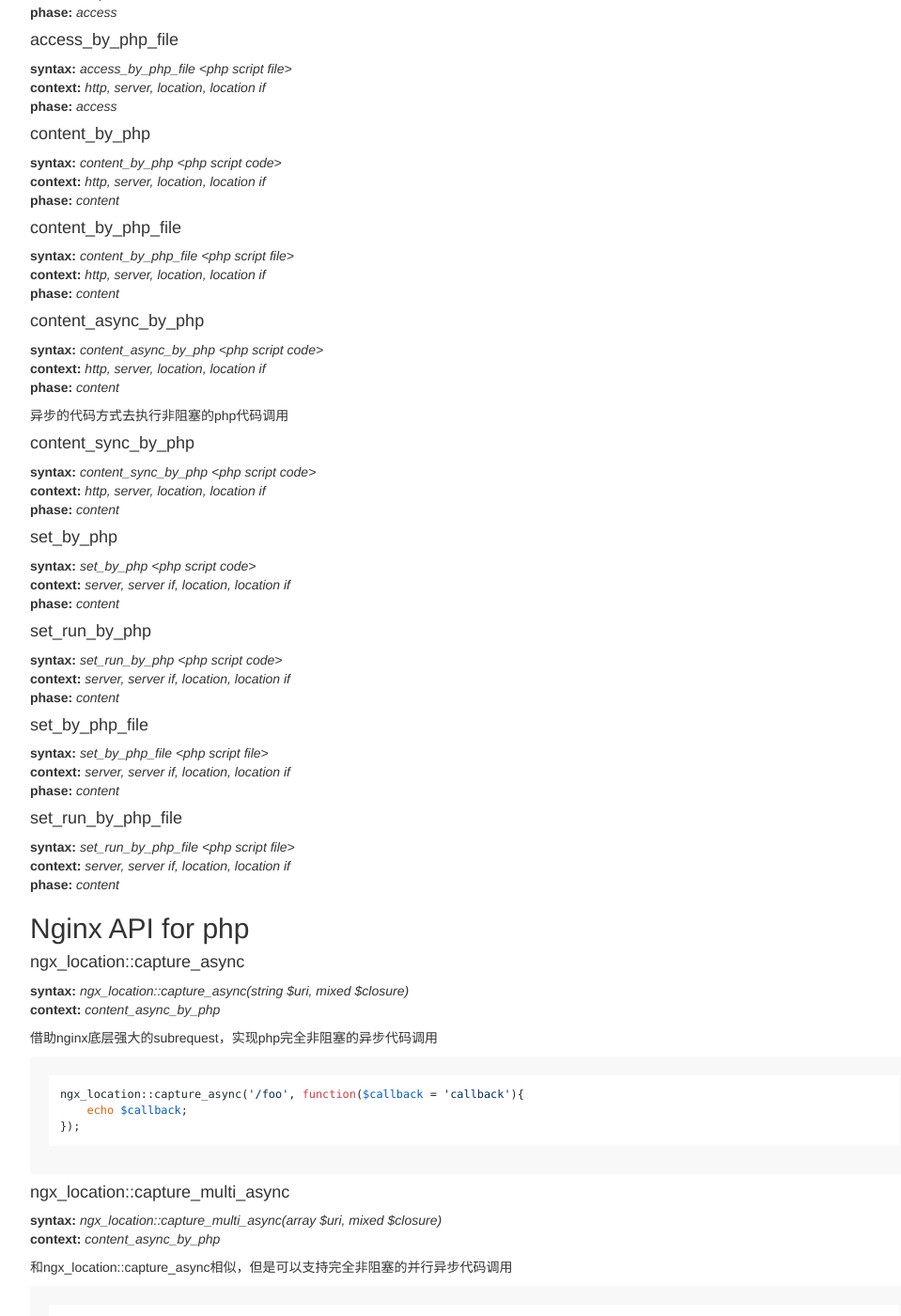
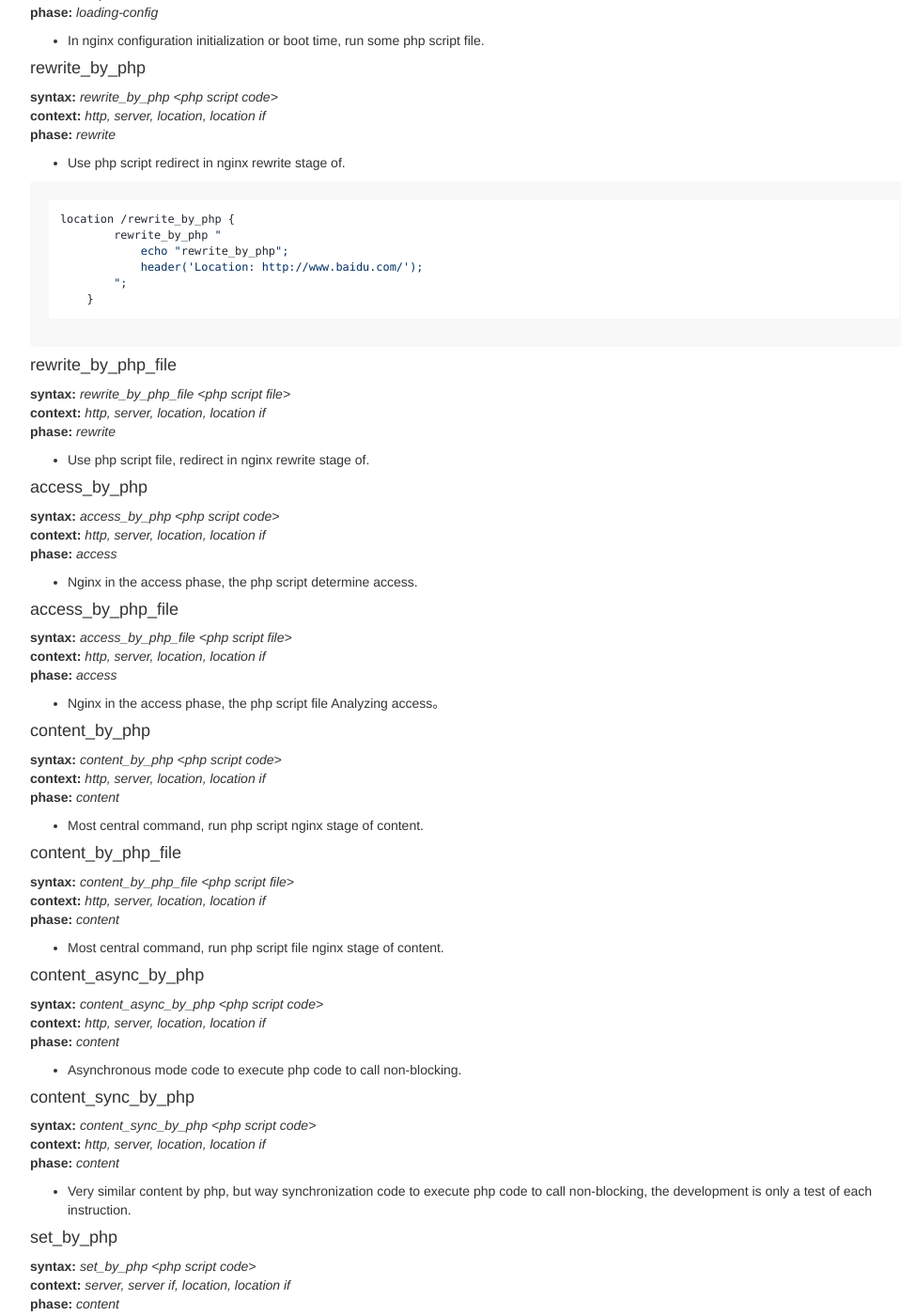
Before and after one commit to guoyu07/rryqszq4.github.io, a Jekyll site: the page built from _posts/2016-05-05-ngxphp.md, in a window 1280 px wide and 1400 px high, scrolled down 3783 px. Shown: the whole window at 94% size, without its empty margins (233-1192 px from the left). Built offline with Jekyll 4.4.1, drawn with Linux system fonts in a browser that asks for light colours; nearby versions of some CDN libraries; some of the changed text lies outside the part shown.

Commit message:
[jekyll] update ngx_php

````diff
--- a/_posts/2016-05-05-ngxphp.md
+++ b/_posts/2016-05-05-ngxphp.md
@@ -9,8 +9,9 @@
 ======
 [![Build Status](https://travis-ci.org/rryqszq4/ngx_php.svg?branch=master)](https://travis-ci.org/rryqszq4/ngx_php)
 [![Gitter](https://badges.gitter.im/rryqszq4/ngx_php.svg)](https://gitter.im/rryqszq4/ngx_php?utm_source=badge&utm_medium=badge&utm_campaign=pr-badge)
+[![image](https://img.shields.io/badge/license-BSD-blue.svg)](https://github.com/rryqszq4/ngx_php/blob/master/LICENSE)
 
-[ngx_php](https://github.com/rryqszq4/ngx_php)---Embedded php scripting language for nginx-module.Another name is php-nginx-module.
+[ngx_php](https://github.com/rryqszq4/ngx_php)---Embedded php script language for nginx-module. Another name is php-nginx-module.
 QQ group：558795330
 
 Features
@@ -36,11 +37,25 @@
 
 Installation
 -------
+- build php
+
+```sh
+wget http://php.net/distributions/php-5.3.29.tar.gz
+tar xf php-5.3.29.tar.gz
+cd php-5.3.29
+./configure --prefix=/path/to/php \
+            --enable-maintainer-zts \
+            --enable-embed
+make && make install
+```
+
+- build ngx_php
+
 ```sh
 git clone https://github.com/rryqszq4/ngx_php.git
 
 wget 'http://nginx.org/download/nginx-1.6.3.tar.gz'
-tar -zxvf nginx-1.6.3.tar.gz
+tar xf nginx-1.6.3.tar.gz
 cd nginx-1.6.3
 
 export PHP_BIN=/path/to/php/bin
@@ -107,7 +123,9 @@
     }
 }
 ```
+
 **yaf & yii :**
+
 ```nginx
 server {
     listen 80;
@@ -168,7 +186,8 @@
 **context:** *http*
 **phase:** *loading-config*
 
-加载php配置文件
+* Loading php configuration file in nginx configuration initialization.
+
 ```nginx
 php_ini_path /usr/local/php/etc/php.ini;
 ```
@@ -178,52 +197,80 @@
 **context:** *http*
 **phase:** *loading-config*
 
+* In nginx configuration initialization or boot time, run some php scripts.
+
 #### init_by_php_file
 **syntax:** *init_by_php_file &lt;php script file&gt;*
 **context:** *http*
 **phase:** *loading-config*
+
+* In nginx configuration initialization or boot time, run some php script file.
 
 #### rewrite_by_php
 **syntax:** *rewrite_by_php &lt;php script code&gt;*
 **context:** *http, server, location, location if*
 **phase:** *rewrite*
 
+* Use php script redirect in nginx rewrite stage of.
+
+```nginx
+location /rewrite_by_php {
+        rewrite_by_php "
+            echo "rewrite_by_php";
+            header('Location: http://www.baidu.com/');
+        ";
+    }
+```
+
 #### rewrite_by_php_file
 **syntax:** *rewrite_by_php_file &lt;php script file&gt;*
 **context:** *http, server, location, location if*
 **phase:** *rewrite*
+
+* Use php script file, redirect in nginx rewrite stage of.
 
 #### access_by_php
 **syntax:** *access_by_php &lt;php script code&gt;*
 **context:** *http, server, location, location if*
 **phase:** *access*
 
+* Nginx in the access phase, the php script determine access.
+
 #### access_by_php_file
 **syntax:** *access_by_php_file &lt;php script file&gt;*
 **context:** *http, server, location, location if*
 **phase:** *access*
+
+* Nginx in the access phase, the php script file Analyzing access。
 
 #### content_by_php
 **syntax:** *content_by_php &lt;php script code&gt;*
 **context:** *http, server, location, location if*
 **phase:** *content*
 
+* Most central command, run php script nginx stage of content.
+
 #### content_by_php_file
 **syntax:** *content_by_php_file &lt;php script file&gt;*
 **context:** *http, server, location, location if*
 **phase:** *content*
+
+* Most central command, run php script file nginx stage of content.
 
 #### content_async_by_php
 **syntax:** *content_async_by_php &lt;php script code&gt;*
 **context:** *http, server, location, location if*
 **phase:** *content*
 
-异步的代码方式去执行非阻塞的php代码调用
+* Asynchronous mode code to execute php code to call non-blocking.
 
 #### content_sync_by_php
 **syntax:** *content_sync_by_php &lt;php script code&gt;*
 **context:** *http, server, location, location if*
 **phase:** *content*
+
+* Very similar content by php, but way synchronization code to execute php code
+  to call non-blocking, the development is only a test of each instruction.
 
 #### set_by_php
 **syntax:** *set_by_php &lt;php script code&gt;*
@@ -253,7 +300,9 @@
 **syntax:** *ngx_location::capture_async(string $uri, mixed $closure)*
 **context:** *content_async_by_php*
 
-借助nginx底层强大的subrequest，实现php完全非阻塞的异步代码调用
+* With nginx underlying strong subrequest, fully non-blocking asynchronous realize
+  php code calls.
+
 ```php
 ngx_location::capture_async('/foo', function($callback = 'callback'){
     echo $callback;
@@ -264,7 +313,9 @@
 **syntax:** *ngx_location::capture_multi_async(array $uri, mixed $closure)*
 **context:** *content_async_by_php*
 
-和ngx_location::capture_async相似，但是可以支持完全非阻塞的并行异步代码调用
+* And ngx location :: capture async similar, but can support fully non-blocking asynchronous
+  parallel code calls.
+
 ```php
 $capture_multi = array(
     '/foo',
@@ -280,7 +331,8 @@
 **syntax:** *ngx_location::capture(string $uri)*
 **context:** *content_sync_by_php*
 
-借助nginx底层强大的subrequest，实现php完全非阻塞调用
+* With nginx underlying strong subrequest, php achieve full non-blocking calls.
+
 ```php
 $result = ngx_location::capture('/foo');
 echo $result;
@@ -290,7 +342,8 @@
 **syntax:** *ngx_location::capture_multi(array $uri)*
 **context:** *content_sync_by_php*
 
-和ngx_location::capture相似，但是可以支持完全非阻塞的并行调用
+* And ngx location :: capture similar, but can support full non-blocking concurrent calls.
+
 ```php
 $capture_multi = array(
     '/foo',
````
Also changed, not shown: other parts of _posts/2016-05-05-ngxphp.md (+1 -0 lines), 1 other file.
